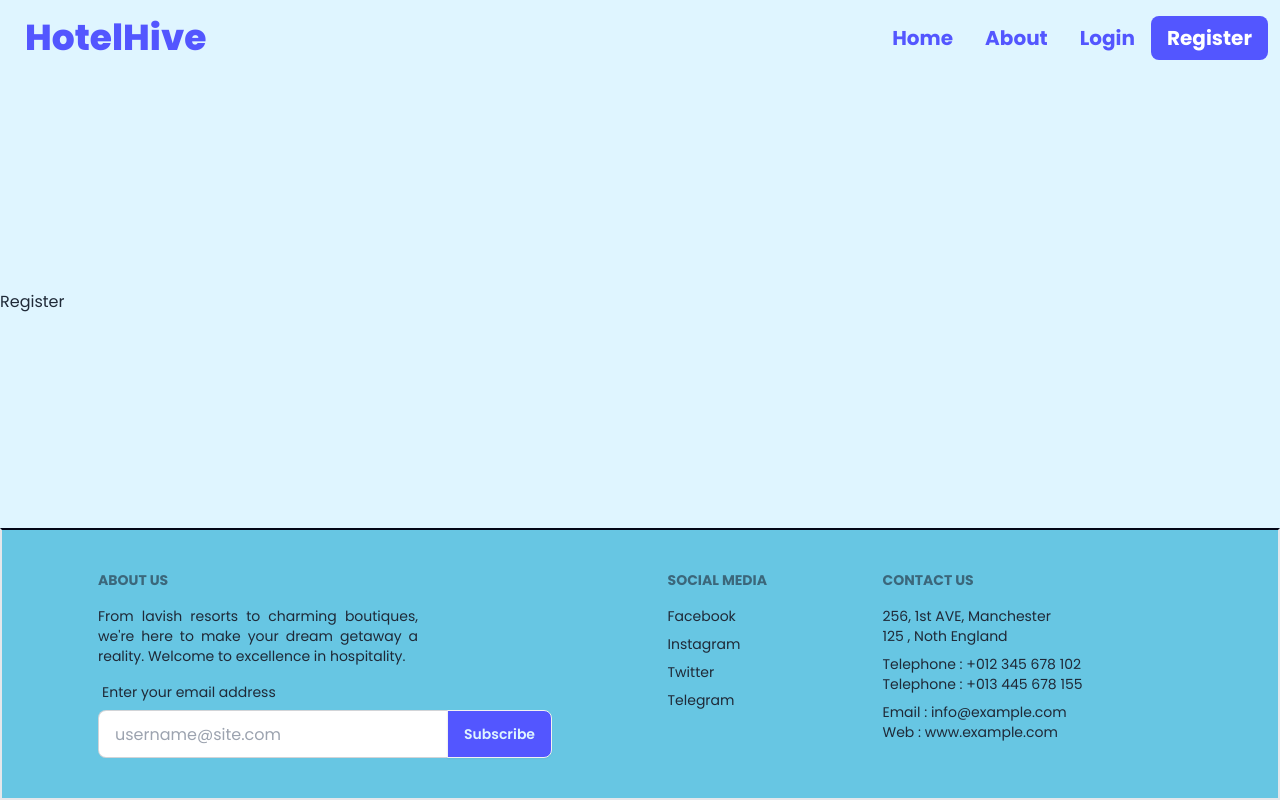
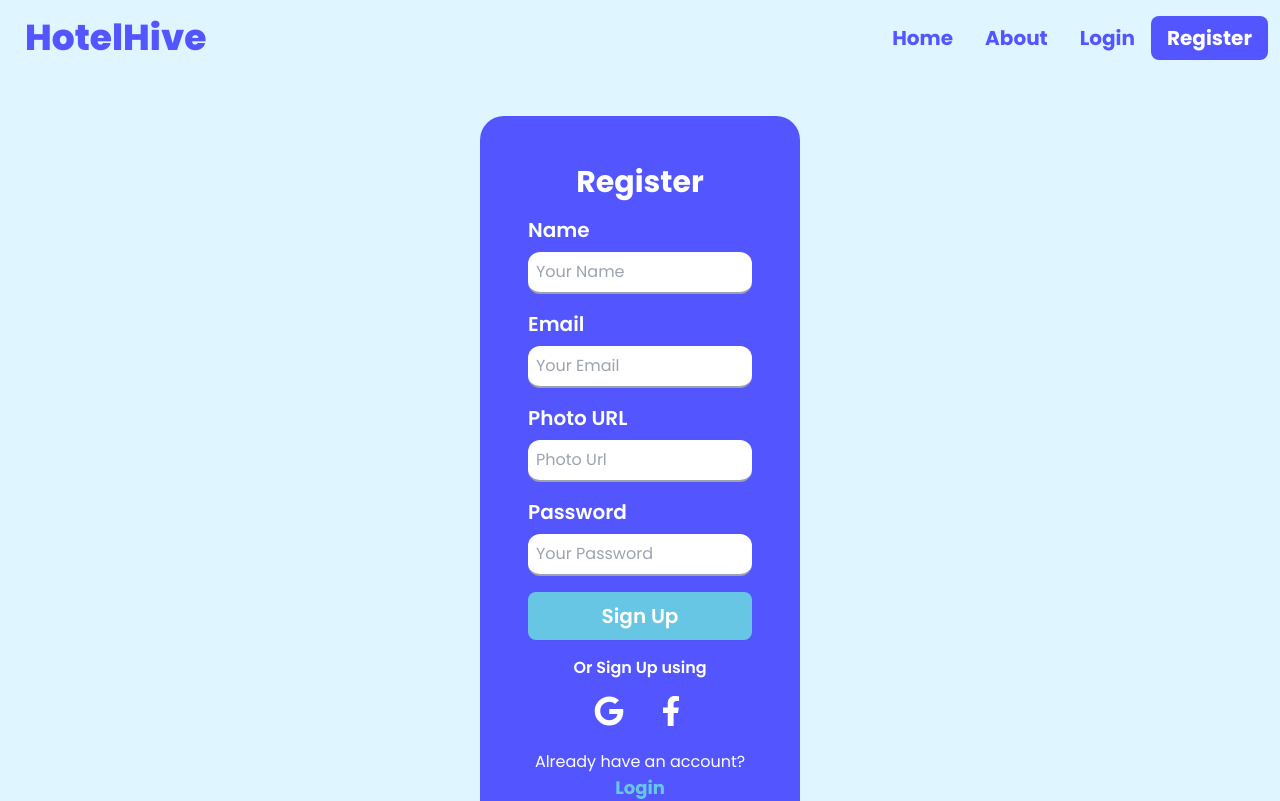
Before and after one commit to GaziFayaz/Hospitality-Real-Estate, a React (Vite) app: page /register in a window 1280 px wide. Shown: the top 801 px of the page. Built offline with nearby package versions, Linux system fonts and the light colour scheme.

Commit message:
register page ui

```diff
--- a/src/Components/Footer.jsx
+++ b/src/Components/Footer.jsx
@@ -2,7 +2,7 @@ import React from "react";
 
 const Footer = () => {
 	return (
-		<footer className="footer p-10 bg-[#67C6E3] border-t-slate-950 border-2 text-base-content px-24">
+		<footer className="footer p-10 bg-[#67C6E3] border-t-slate-950 border-2 text-base-content px-24 ">
 			<form>
 				<h6 className="footer-title">About Us</h6>
 				<p className="w-80 text-justify">
--- a/src/Components/Home.jsx
+++ b/src/Components/Home.jsx
@@ -1,8 +1,8 @@
-import React from 'react'
 
 const Home = () => {
   return (
-    <div>Home</div>
+    <div className="flex-1 flex items-center">
+    </div>
   )
 }
 
--- a/src/Components/Login.jsx
+++ b/src/Components/Login.jsx
@@ -16,6 +16,7 @@ const Login = () => {
 						name="email"
 						id="email"
 						placeholder="Your Email"
+            required
 						className="border-b-2 border-gray-400 w-full p-2 rounded-xl"
 					/>
 				</div>
@@ -26,6 +27,7 @@ const Login = () => {
 						name="password"
 						id="password"
 						placeholder="Your Password"
+            required
 						className="border-b-2 border-gray-400 w-full p-2 rounded-xl"
 					/>
 					<a className="text-sm text-gray-300 self-end link-hover mt-1">
--- a/src/Components/Register.jsx
+++ b/src/Components/Register.jsx
@@ -1,9 +1,78 @@
-import React from 'react'
+import { FaFacebookF, FaGoogle } from "react-icons/fa";
+import { Link } from "react-router-dom";
 
 const Register = () => {
-  return (
-    <div>Register</div>
-  )
-}
+	return (
+		<div className="flex-1 flex items-center">
+			<form
+				action=""
+				className="mx-auto flex flex-col gap-4 w-[350px] md:w-[400px] lg:w-1/4 items-center p-12 bg-[#5356FF] rounded-3xl"
+			>
+				<h1 className="text-3xl font-bold text-center text-white">Register</h1>
+        <div className="w-full">
+					<p className="text-xl font-semibold text-white mb-2">Name</p>
+					<input
+						type="text"
+						name="name"
+						id="name"
+						placeholder="Your Name"
+            required
+						className="border-b-2 border-gray-400 w-full p-2 rounded-xl"
+					/>
+				</div>
+				<div className="w-full">
+					<p className="text-xl font-semibold text-white mb-2">Email</p>
+					<input
+						type="email"
+						name="email"
+						id="email"
+						placeholder="Your Email"
+            required
+						className="border-b-2 border-gray-400 w-full p-2 rounded-xl"
+					/>
+				</div>
+				<div className="w-full flex flex-col">
+					<p className="text-xl font-semibold text-white mb-2">Photo URL</p>
+					<input
+						type="text"
+						name="photoUrl"
+						id="photoUrl"
+						placeholder="Photo Url"
+            required
+						className="border-b-2 border-gray-400 w-full p-2 rounded-xl"
+					/>
+				</div>
+				<div className="w-full flex flex-col">
+					<p className="text-xl font-semibold text-white mb-2">Password</p>
+					<input
+						type="password"
+						name="password"
+						id="password"
+						placeholder="Your Password"
+            required
+						className="border-b-2 border-gray-400 w-full p-2 rounded-xl"
+					/>
+				</div>
+				<button className="btn w-full text-xl border-none bg-[#67C6E3] text-white">
+					Sign Up
+				</button>
+				<p className="text-white font-semibold">Or Sign Up using</p>
+				<div className="flex gap-8">
+					<FaGoogle className="text-3xl text-white" />
+					<FaFacebookF className="text-3xl text-white" />
+				</div>
+				<p className="text-white w-full text-center mt-2">
+					Already have an account?{" "}
+					<Link
+						to="/login"
+						className="link link-hover text-[#67C6E3] font-bold text-lg "
+					>
+						Login
+					</Link>
+				</p>
+			</form>
+		</div>
+	);
+};
 
-export default Register
+export default Register;
--- a/src/Layout/Root.jsx
+++ b/src/Layout/Root.jsx
@@ -3,11 +3,13 @@ import Navbar from "../Components/Navbar";
 import Footer from "../Components/Footer";
 
 const Root = () => {
-
 	return (
 		<div className="font-poppins min-h-screen flex flex-col justify-between bg-[#DFF5FF]">
 			<Navbar></Navbar>
-			<Outlet></Outlet>
+			<div className="py-10">
+				<Outlet></Outlet>
+			</div>
+
 			<Footer></Footer>
 		</div>
 	);
```
